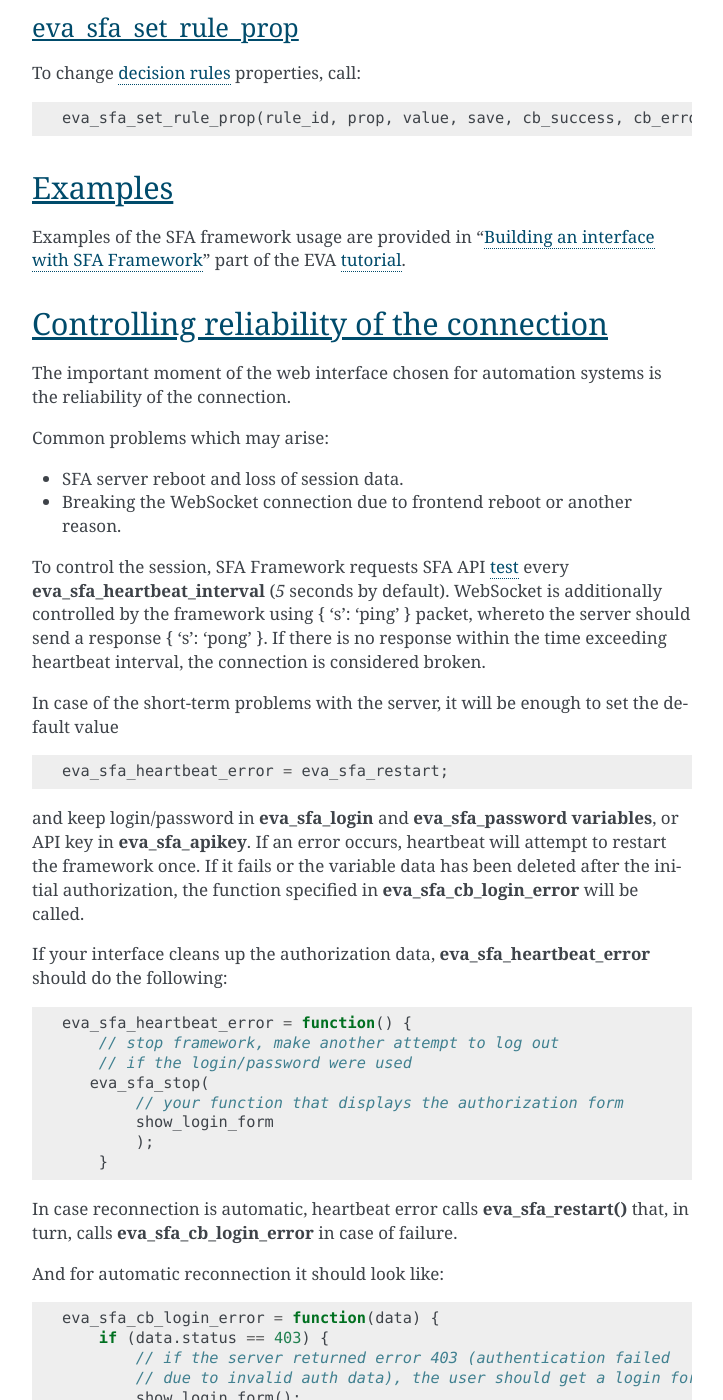
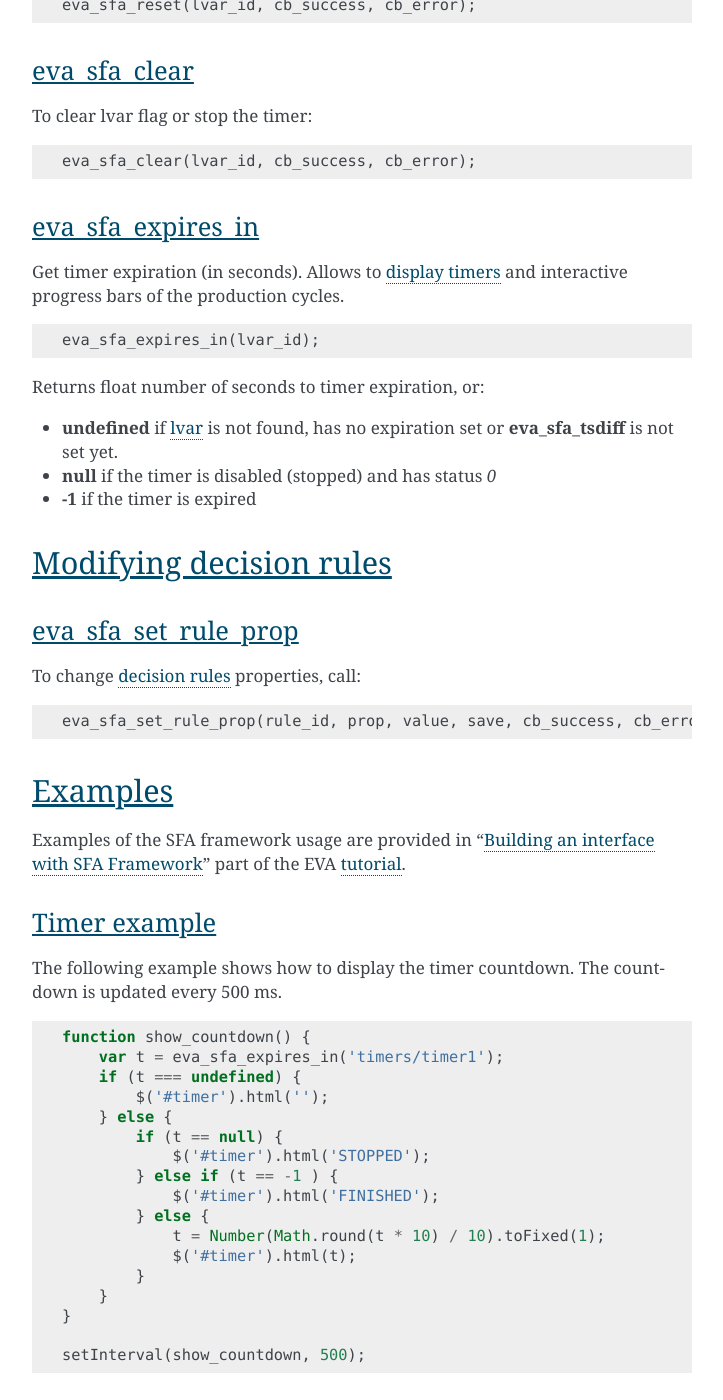
Before and after one commit to alttch/eva3, a Sphinx documentation site: the page built from doc/sfa/sfa_framework.rst, in a window 1280 px wide and 1400 px high, scrolled down 8344 px. Shown: the whole window, without its empty margins (388-1111 px from the left). Built offline with Sphinx 7.4.7, drawn with Linux system fonts in a browser that asks for light colours; some of the changed text lies outside the part shown.

Commit message:
eva_sfa_expires_in func

```diff
--- a/doc/sfa/sfa_framework.rst
+++ b/doc/sfa/sfa_framework.rst
@@ -123,6 +123,16 @@ is *null*.
 .. code-block:: javascript
 
     eva_sfa_server_info = null;
+
+eva_sfa_tsdiff
+~~~~~~~~~~~~~~
+
+This variable contains the time difference (in seconds) between server and
+connected client. The value is updated every time client gets new server info.
+
+.. code-block:: javascript
+
+    eva_sfa_tsdiff = null;
 
 eva_sfa_ws_mode
 ~~~~~~~~~~~~~~~
@@ -388,6 +398,25 @@ To clear lvar flag or stop the timer:
 
     eva_sfa_clear(lvar_id, cb_success, cb_error);
 
+eva_sfa_expires_in
+~~~~~~~~~~~~~~~~~~
+
+Get timer expiration (in seconds). Allows to :ref:`display
+timers<sfw_example_timer>` and interactive progress bars of the production
+cycles.
+
+.. code-block:: javascript
+
+    eva_sfa_expires_in(lvar_id);
+
+Returns float number of seconds to timer expiration, or:
+
+* **undefined** if :ref:`lvar<lvar>` is not found, has no expiration set or
+  **eva_sfa_tsdiff** is not set yet.
+
+* **null** if the timer is disabled (stopped) and has status *0*
+* **-1** if the timer is expired
+
 Modifying decision rules
 ------------------------
 
@@ -405,6 +434,35 @@ Examples
 
 Examples of the SFA framework usage are provided in ":doc:`/tutorial/tut_ui`"
 part of the EVA :doc:`tutorial</tutorial/tutorial>`.
+
+.. _sfw_example_timer:
+
+Timer example
+~~~~~~~~~~~~~
+
+The following example shows how to display the timer countdown. The countdown
+is updated every 500 ms.
+
+.. code-block:: javascript
+
+    function show_countdown() {
+        var t = eva_sfa_expires_in('timers/timer1');
+        if (t === undefined) {
+            $('#timer').html('');
+        } else {
+            if (t == null) {
+                $('#timer').html('STOPPED');
+            } else if (t == -1 ) {
+                $('#timer').html('FINISHED');
+            } else {
+                t = Number(Math.round(t * 10) / 10).toFixed(1);
+                $('#timer').html(t);
+            }
+        }
+    }
+
+    setInterval(show_countdown, 500);
+
 
 Controlling reliability of the connection
 -----------------------------------------
```
Also changed, not shown: CHANGELOG.md (+1 -0 lines), 1 other file.
